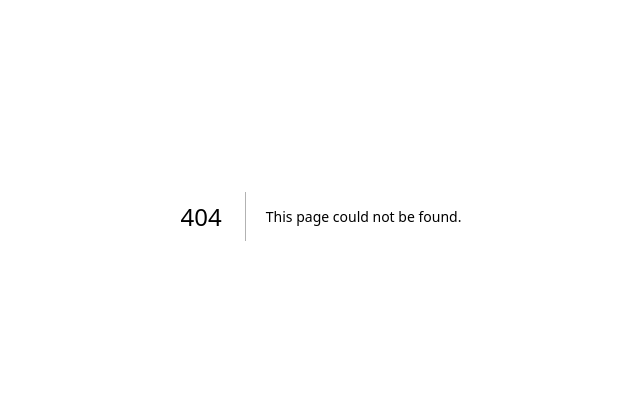
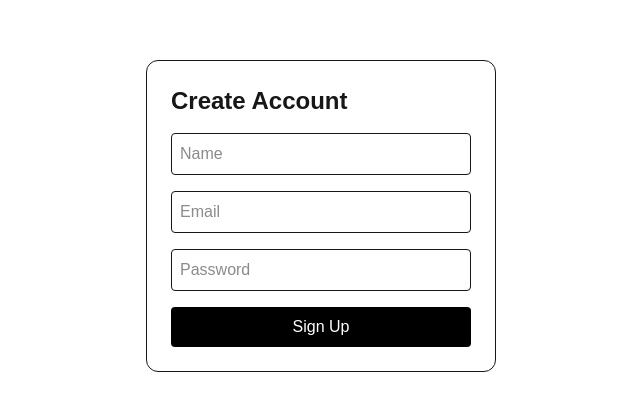
Before and after one commit to The-Jat/TheAuthServiceFrontend, a Next.js app: page /signup in a window 1280 px wide. Before the commit this address had no page. Shown: the part 184-594 px from the top of the page, without its empty margins (319-959 px from the left). Built offline with nearby package versions, Linux system fonts and the light colour scheme.

Commit message:
Implement sign up page at route signup

```diff
--- /dev/null
+++ b/src/app/signup/SignupForm.tsx
@@ -0,0 +1,131 @@
+"use client";
+
+import { useState } from "react";
+
+export default function SignupForm() {
+  const [name, setName] = useState("");
+  const [email, setEmail] = useState("");
+  const [password, setPassword] = useState("");
+
+  const [loading, setLoading] = useState(false);
+
+  const [error, setError] = useState("");
+  const [success, setSuccess] = useState("");
+
+  async function handleSignup(e: React.FormEvent) {
+    e.preventDefault();
+
+    setLoading(true);
+    setError("");
+    setSuccess("");
+
+    try {
+      console.log("Starting signup...");
+
+      const response = await fetch(
+        `${process.env.NEXT_PUBLIC_AUTH_API}/auth/signup`,
+        {
+          method: "POST",
+          headers: {
+            "Content-Type": "application/json",
+          },
+
+          body: JSON.stringify({
+            name,
+            email,
+            password,
+          }),
+        }
+      );
+
+      const data = await response.json();
+
+      console.log("Signup response:", data);
+
+      if (!response.ok) {
+        throw new Error(
+          data.message || "Signup failed"
+        );
+      }
+
+      setSuccess("Account created successfully");
+
+      // OPTIONAL:
+      // redirect to login after signup
+
+      setTimeout(() => {
+        window.location.href = "/login";
+      }, 1500);
+
+    } catch (err: any) {
+      console.error("Signup error:", err);
+
+      setError(err.message);
+    } finally {
+      setLoading(false);
+    }
+  }
+
+  return (
+    <div className="min-h-screen flex items-center justify-center">
+      <form
+        onSubmit={handleSignup}
+        className="border p-6 rounded-xl w-[350px] space-y-4"
+      >
+        <h1 className="text-2xl font-bold">
+          Create Account
+        </h1>
+
+        {error && (
+          <div className="text-red-500 text-sm">
+            {error}
+          </div>
+        )}
+
+        {success && (
+          <div className="text-green-600 text-sm">
+            {success}
+          </div>
+        )}
+
+        <input
+          className="border p-2 w-full rounded"
+          type="text"
+          placeholder="Name"
+          value={name}
+          onChange={(e) =>
+            setName(e.target.value)
+          }
+        />
+
+        <input
+          className="border p-2 w-full rounded"
+          type="email"
+          placeholder="Email"
+          value={email}
+          onChange={(e) =>
+            setEmail(e.target.value)
+          }
+        />
+
+        <input
+          className="border p-2 w-full rounded"
+          type="password"
+          placeholder="Password"
+          value={password}
+          onChange={(e) =>
+            setPassword(e.target.value)
+          }
+        />
+
+        <button
+          type="submit"
+          disabled={loading}
+          className="bg-black text-white p-2 rounded w-full"
+        >
+          {loading ? "Creating..." : "Sign Up"}
+        </button>
+      </form>
+    </div>
+  );
+}
--- /dev/null
+++ b/src/app/signup/page.tsx
@@ -0,0 +1,5 @@
+import SignupForm from "./SignupForm";
+
+export default function SignupPage() {
+  return <SignupForm />;
+}
```
